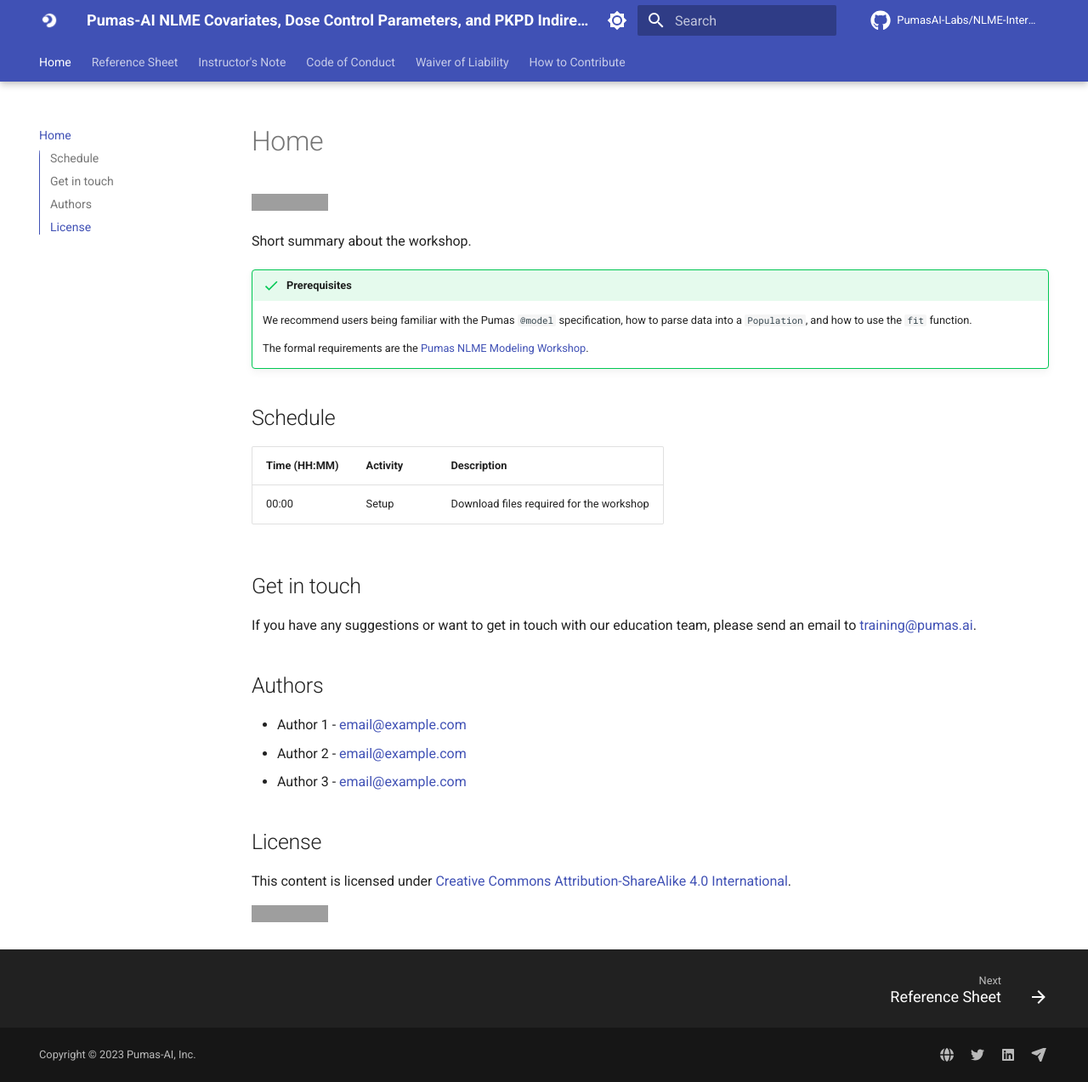
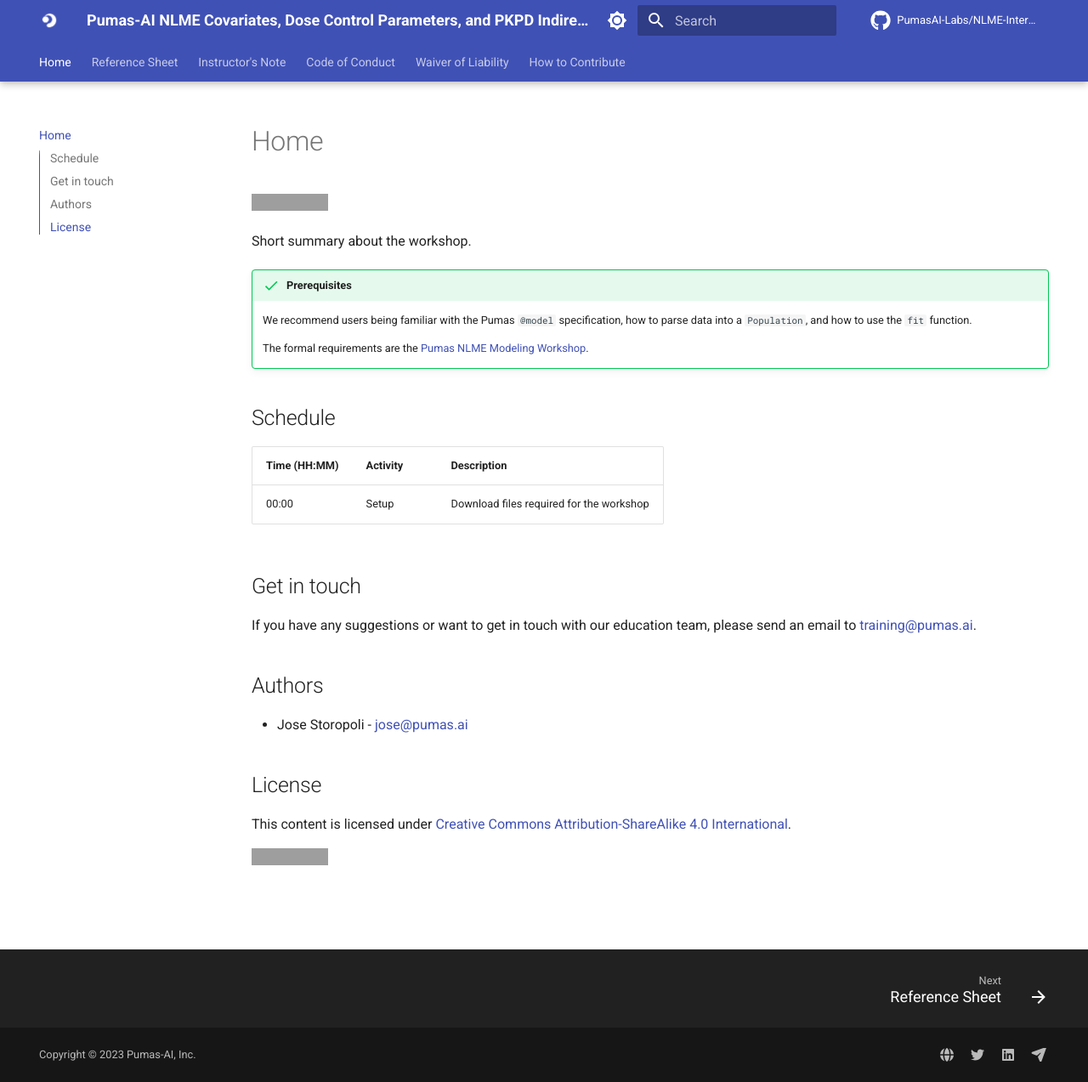
Before and after one commit to PumasAI-Labs/NLME-Intermediate, an MkDocs documentation site: the page built from docs/index.md, in a window 1280 px wide and 1273 px high. Shown: the whole window at 85% size. Built offline with MkDocs 1.6.1 and Material for MkDocs 9.7.7, drawn with Linux system fonts in a browser that asks for light colours; comment, search, counter and statistics services are not loaded; grey boxes are pictures that could not be loaded.

Commit message:
added authors

```diff
--- a/docs/index.md
+++ b/docs/index.md
@@ -26,9 +26,7 @@
 
 ## Authors
 
-- Author 1 - <email@example.com>
-- Author 2 - <email@example.com>
-- Author 3 - <email@example.com>
+- Jose Storopoli - <jose@pumas.ai>
 
 ## License
 
```
